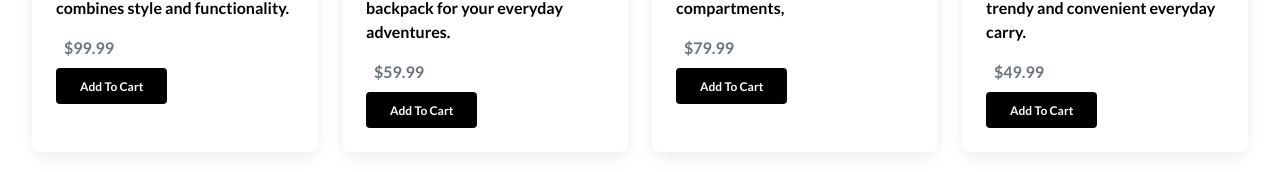
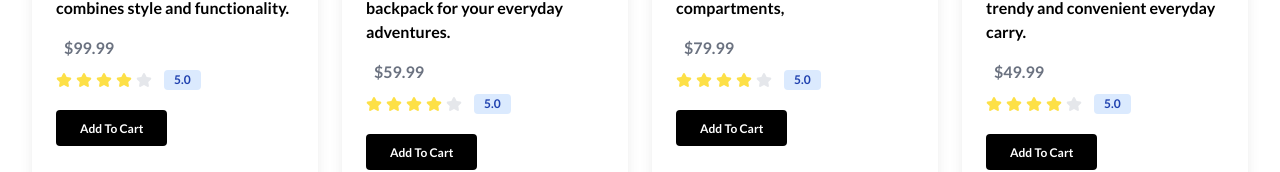
Before and after one commit to ahmed441abdallah/Shopping-cart, a React (Create React App) app: page /shop in a window 1280 px wide. Shown: the part 661-833 px from the top of the page. Built offline with nearby package versions, Linux system fonts and the light colour scheme.

Commit message:
inhancer

```diff
--- a/src/components/Header.jsx
+++ b/src/components/Header.jsx
@@ -24,7 +24,7 @@ const Header = ({ cartItem, removeFromCart }) => {
           O live
         </h2>
       </Link>
-      <ul className="flex gap-7 sm:gap-16">
+      <ul className="flex gap-4 sm:gap-16">
         <li>
           <Link to="/" className=" text-gray-600 hover:text-gray-800  ">
             Home
@@ -57,7 +57,7 @@ const Header = ({ cartItem, removeFromCart }) => {
               onClick={toggleCart}
             ></FiShoppingCart>
             {cartItem.length >= 1 && (
-              <span className=" absolute top-[-4px]  text-white right-6 bg-slate-400 w-5 h-5 text-sm rounded-full flex justify-center items-center">
+              <span className=" absolute top-[-8px] right-6  bg-slate-300 w-5 h-5 text-sm rounded-full flex justify-center items-center">
                 {cartItem.length}
               </span>
             )}
--- a/src/components/Product.jsx
+++ b/src/components/Product.jsx
@@ -1,5 +1,6 @@
 import React, { useState } from "react";
 import ProductModal from "./ProductModal";
+import Rating from "./Rating";
 const Product = ({ product, addToCart }) => {
   const [productDetails, setProductDetails] = useState("");
   const openModal = (product) => {
@@ -9,7 +10,7 @@ const Product = ({ product, addToCart }) => {
     setProductDetails(false);
   };
   return (
-    <div className=" text-center sm:text-left mb-4 rounded-lg shadow-[0_2px_15px_-3px_rgba(0,0,0,0.07),0_10px_20px_-2px_rgba(0,0,0,0.04)]">
+    <div className=" text-center sm:text-left mb-4 rounded-lg shadow-[0_2px_15px_-3px_rgba(0,0,0,0.07),0_10px_20px_-2px_rgba(0,0,0,0.04)] ">
       <div
         className="relative overflow-hidden bg-cover bg-no-repeat"
         data-te-ripple-init
@@ -30,6 +31,7 @@ const Product = ({ product, addToCart }) => {
         </h5>
         <p className="mb-4 text-base">{product.description}</p>
         <h1 className=" m-2 text-gray-500"> ${product.price}</h1>
+        <Rating></Rating>
         <button
           type="button"
           className=" mx-auto sm:mx-0 items-center rounded bg-black text-white  px-6 pb-2 pt-2.5 text-xs font-medium capitalize leading-normal ]"
--- a/src/components/ProductList.jsx
+++ b/src/components/ProductList.jsx
@@ -3,7 +3,7 @@ import Product from "./Product";
 
 const ProductList = ({ products, addToCart }) => {
   return (
-    <div className="products grid gap-6 lg:grid-cols-4">
+    <div className="products grid gap-6 lg:grid-cols-4 md:grid-cols-3">
       {products.map((product) => (
         <Product
           key={product.id}
--- a/src/components/ProductModal.jsx
+++ b/src/components/ProductModal.jsx
@@ -3,13 +3,17 @@ import Modal from "react-modal";
 import { RiCloseCircleFill } from "react-icons/ri";
 const ProductModal = ({ productDetails, closeModal }) => {
   return (
-    <Modal isOpen={productDetails} onRequestClose={closeModal}>
+    <Modal
+      isOpen={productDetails}
+      onRequestClose={closeModal}
+      className="bg-gray-200 p-8"
+    >
       <div className="flex">
-        <div className=" w-1/2 m-auto text-center">
+        <div className=" w-1/2 m-auto text-center ">
           <img
             src={productDetails.image_url}
             alt="products"
-            className="rounded-xl w-1/2 h-1/2  sm:w-96 sm:h-96 mx-auto"
+            className="rounded-xl sm:w-96 sm:h-96 mx-auto"
           ></img>
           <h1 className=" text-xl sm:text-2xl sm:font-bold mt-4">
             {productDetails.title}
--- /dev/null
+++ b/src/components/Rating.jsx
@@ -0,0 +1,62 @@
+import React from "react";
+
+const Rating = () => {
+  return (
+    <>
+      <div className="flex items-center mt-2.5 mb-5 justify-center sm:justify-start">
+        <div className="flex items-center space-x-1 rtl:space-x-reverse">
+          <svg
+            className="w-4 h-4 text-yellow-300"
+            aria-hidden="true"
+            xmlns="http://www.w3.org/2000/svg"
+            fill="currentColor"
+            viewBox="0 0 22 20"
+          >
+            <path d="M20.924 7.625a1.523 1.523 0 0 0-1.238-1.044l-5.051-.734-2.259-4.577a1.534 1.534 0 0 0-2.752 0L7.365 5.847l-5.051.734A1.535 1.535 0 0 0 1.463 9.2l3.656 3.563-.863 5.031a1.532 1.532 0 0 0 2.226 1.616L11 17.033l4.518 2.375a1.534 1.534 0 0 0 2.226-1.617l-.863-5.03L20.537 9.2a1.523 1.523 0 0 0 .387-1.575Z" />
+          </svg>
+          <svg
+            className="w-4 h-4 text-yellow-300"
+            aria-hidden="true"
+            xmlns="http://www.w3.org/2000/svg"
+            fill="currentColor"
+            viewBox="0 0 22 20"
+          >
+            <path d="M20.924 7.625a1.523 1.523 0 0 0-1.238-1.044l-5.051-.734-2.259-4.577a1.534 1.534 0 0 0-2.752 0L7.365 5.847l-5.051.734A1.535 1.535 0 0 0 1.463 9.2l3.656 3.563-.863 5.031a1.532 1.532 0 0 0 2.226 1.616L11 17.033l4.518 2.375a1.534 1.534 0 0 0 2.226-1.617l-.863-5.03L20.537 9.2a1.523 1.523 0 0 0 .387-1.575Z" />
+          </svg>
+          <svg
+            className="w-4 h-4 text-yellow-300"
+            aria-hidden="true"
+            xmlns="http://www.w3.org/2000/svg"
+            fill="currentColor"
+            viewBox="0 0 22 20"
+          >
+            <path d="M20.924 7.625a1.523 1.523 0 0 0-1.238-1.044l-5.051-.734-2.259-4.577a1.534 1.534 0 0 0-2.752 0L7.365 5.847l-5.051.734A1.535 1.535 0 0 0 1.463 9.2l3.656 3.563-.863 5.031a1.532 1.532 0 0 0 2.226 1.616L11 17.033l4.518 2.375a1.534 1.534 0 0 0 2.226-1.617l-.863-5.03L20.537 9.2a1.523 1.523 0 0 0 .387-1.575Z" />
+          </svg>
+          <svg
+            className="w-4 h-4 text-yellow-300"
+            aria-hidden="true"
+            xmlns="http://www.w3.org/2000/svg"
+            fill="currentColor"
+            viewBox="0 0 22 20"
+          >
+            <path d="M20.924 7.625a1.523 1.523 0 0 0-1.238-1.044l-5.051-.734-2.259-4.577a1.534 1.534 0 0 0-2.752 0L7.365 5.847l-5.051.734A1.535 1.535 0 0 0 1.463 9.2l3.656 3.563-.863 5.031a1.532 1.532 0 0 0 2.226 1.616L11 17.033l4.518 2.375a1.534 1.534 0 0 0 2.226-1.617l-.863-5.03L20.537 9.2a1.523 1.523 0 0 0 .387-1.575Z" />
+          </svg>
+          <svg
+            className="w-4 h-4 text-gray-200 dark:text-gray-600"
+            aria-hidden="true"
+            xmlns="http://www.w3.org/2000/svg"
+            fill="currentColor"
+            viewBox="0 0 22 20"
+          >
+            <path d="M20.924 7.625a1.523 1.523 0 0 0-1.238-1.044l-5.051-.734-2.259-4.577a1.534 1.534 0 0 0-2.752 0L7.365 5.847l-5.051.734A1.535 1.535 0 0 0 1.463 9.2l3.656 3.563-.863 5.031a1.532 1.532 0 0 0 2.226 1.616L11 17.033l4.518 2.375a1.534 1.534 0 0 0 2.226-1.617l-.863-5.03L20.537 9.2a1.523 1.523 0 0 0 .387-1.575Z" />
+          </svg>
+        </div>
+        <span className="bg-blue-100 text-blue-800 text-xs font-semibold px-2.5 py-0.5 rounded dark:bg-blue-200 dark:text-blue-800 ms-3">
+          5.0
+        </span>
+      </div>
+    </>
+  );
+};
+
+export default Rating;
```
